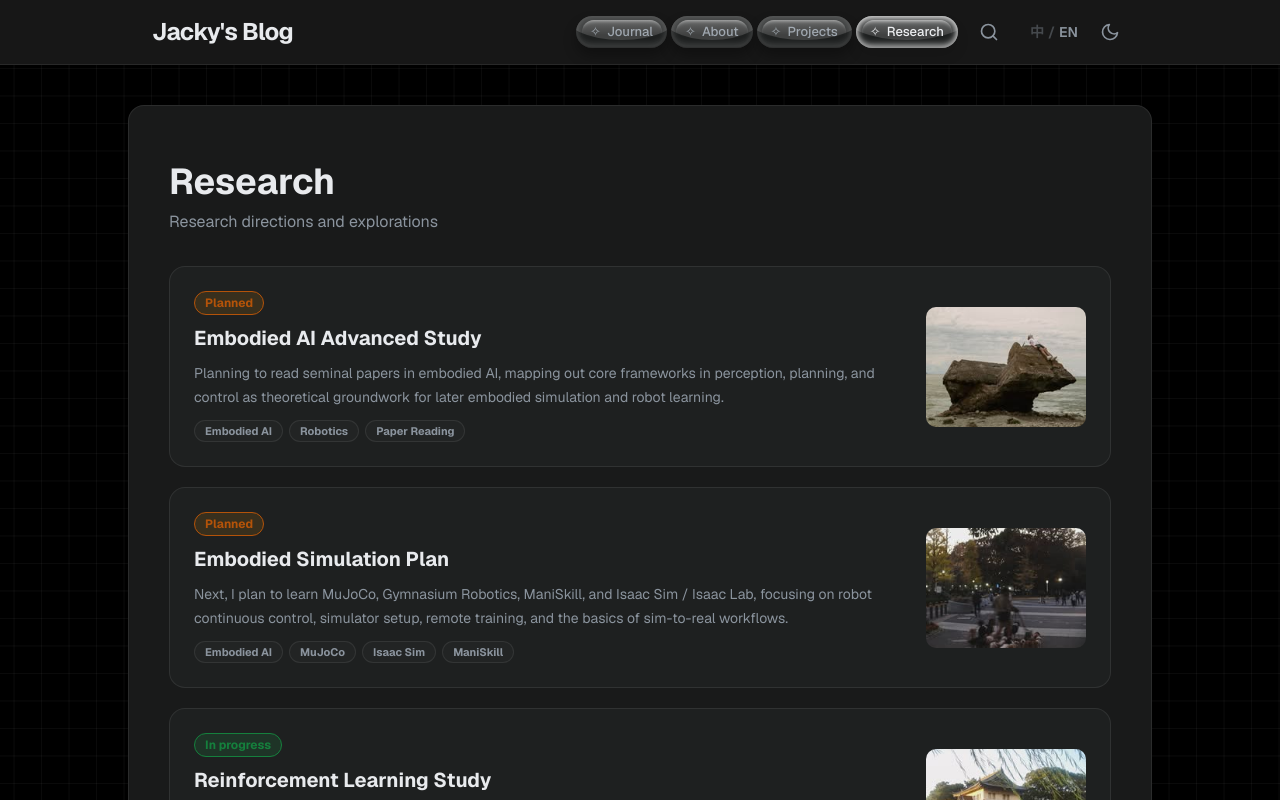
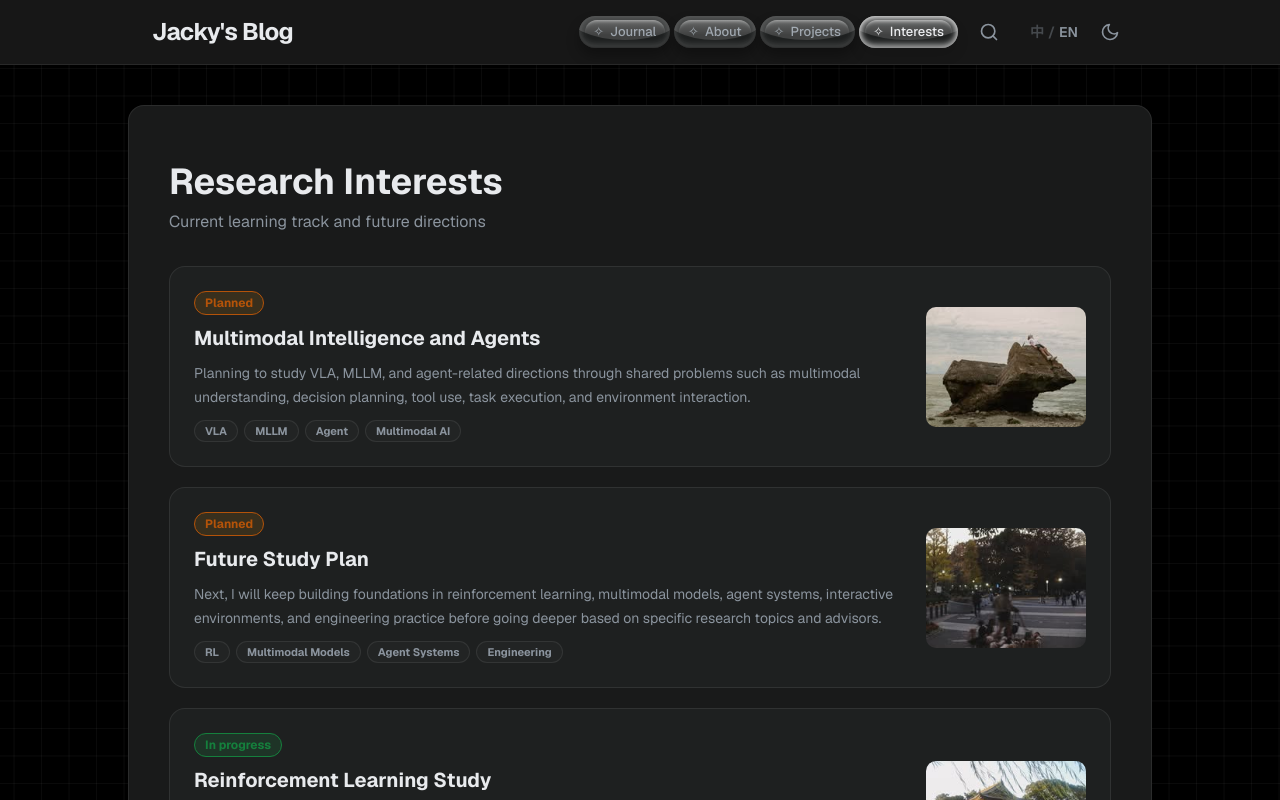
Before and after one commit to JackyHu0314/Blog, a React (Vite) app: page /research in a window 1280 px wide. Shown: the top 800 px of the page. Built offline with nearby package versions, Linux system fonts and the light colour scheme.

Commit message:
Refine research interests and profile copy

```diff
--- a/src/data/projects.js
+++ b/src/data/projects.js
@@ -3,8 +3,8 @@ export const projects = [
     id: 4,
     title: { zh: '图像风格迁移', en: 'Neural Style Transfer' },
     description: {
-      zh: '基于 PyTorch 和预训练 VGG19 的图像风格迁移项目，实现经典优化式 Neural Style Transfer，并扩展到 Fast Style Transfer。项目围绕内容损失、风格损失、Gram 矩阵和图像优化流程展开，用深度学习把内容图像转换为指定艺术风格。',
-      en: 'An image style-transfer project built with PyTorch and pretrained VGG19. It implements classic optimization-based Neural Style Transfer and extends to Fast Style Transfer, covering content loss, style loss, Gram matrices, and image optimization.',
+      zh: '基于 PyTorch 和预训练 VGG19 的图像风格迁移项目，实现经典优化式 Neural Style Transfer，并扩展到 Fast Style Transfer。当前已完成内容 / 风格损失、Gram 矩阵和图像优化流程，能够输出指定风格的迁移结果。',
+      en: 'An image style-transfer project built with PyTorch and pretrained VGG19. It implements optimization-based Neural Style Transfer and extends to Fast Style Transfer, with content/style loss, Gram matrices, image optimization, and generated style-transfer outputs.',
     },
     date: { zh: '2026 年 5 月', en: 'May 2026' },
     tags: ['Python', 'PyTorch', 'VGG19', 'Computer Vision', 'Style Transfer'],
@@ -14,8 +14,8 @@ export const projects = [
     id: 3,
     title: { zh: '中文外卖评论情感分析', en: 'Chinese Waimai Sentiment Analysis' },
     description: {
-      zh: '一个中文 NLP 迁移学习项目，使用 PyTorch + Hugging Face Transformers 加载中文 RoBERTa / BERT，为外卖评论训练正负情感分类模型。除了训练和预测，也包含测试集评估、错例导出和混合情绪分析。',
-      en: 'A Chinese NLP transfer-learning project using PyTorch and Hugging Face Transformers to fine-tune Chinese RoBERTa/BERT for positive/negative waimai review classification. It includes training, prediction, test-set evaluation, mistake export, and mixed-sentiment analysis.',
+      zh: '一个中文 NLP 迁移学习项目，使用 PyTorch + Hugging Face Transformers 加载中文 RoBERTa / BERT，为外卖评论训练正负情感分类模型。当前已包含训练、预测、测试集评估、错例导出和混合情绪分析，能形成完整的实验闭环。',
+      en: 'A Chinese NLP transfer-learning project using PyTorch and Hugging Face Transformers to fine-tune Chinese RoBERTa/BERT for waimai sentiment classification. It includes training, prediction, test-set evaluation, mistake export, mixed-sentiment analysis, and a complete experiment loop.',
     },
     date: { zh: '2026 年 4 月', en: 'April 2026' },
     tags: ['Python', 'PyTorch', 'Transformers', 'RoBERTa', 'NLP'],
@@ -25,8 +25,8 @@ export const projects = [
     id: 2,
     title: { zh: 'MNIST CNN 手写数字识别', en: 'MNIST CNN Digit Recognition' },
     description: {
-      zh: '基于 PyTorch 实现的手写数字识别练习项目，使用轻量级 CNN 在 MNIST 数据集上完成 0-9 分类，并支持命令行预测本地图片。项目完整跑通了数据加载、预处理、训练、保存权重和推理流程。',
-      en: 'A PyTorch handwriting recognition project that trains a lightweight CNN on MNIST for 0-9 digit classification and supports command-line prediction for local images. It walks through data loading, preprocessing, training, checkpoint saving, and inference.',
+      zh: '基于 PyTorch 实现的手写数字识别练习项目，使用轻量级 CNN 在 MNIST 数据集上完成 0-9 分类，并支持命令行预测本地图片。当前已跑通数据加载、预处理、训练、保存权重和推理流程，是后续视觉项目的基础练习。',
+      en: 'A PyTorch handwriting recognition project that trains a lightweight CNN on MNIST for 0-9 digit classification and supports command-line prediction for local images. It covers data loading, preprocessing, training, checkpoint saving, and inference as a foundation for later vision projects.',
     },
     date: { zh: '2026 年 3 月', en: 'March 2026' },
     tags: ['Python', 'PyTorch', 'torchvision', 'CNN', 'MNIST'],
@@ -36,8 +36,8 @@ export const projects = [
     id: 1,
     title: { zh: '个人博客', en: 'Personal Blog' },
     description: {
-      zh: '这个博客本身也是我持续迭代的项目：基于 Vite + React 19 + Tailwind CSS v4 构建，支持中英双语切换、亮色 / 暗色主题、随记、项目、科研、关于页面、活跃度热力图和站点统计。',
-      en: 'This blog is also an ongoing project of mine: built with Vite + React 19 + Tailwind CSS v4, with bilingual switching, light/dark themes, Journal, Projects, Research, About pages, an activity heatmap, and site stats.',
+      zh: '这个博客本身也是我持续迭代的项目：基于 Vite + React 19 + Tailwind CSS v4 构建，支持中英双语切换、亮色 / 暗色主题、随记、项目、研究兴趣、关于页面、活跃度热力图和站点统计。',
+      en: 'This blog is also an ongoing project of mine: built with Vite + React 19 + Tailwind CSS v4, with bilingual switching, light/dark themes, Journal, Projects, Research Interests, About pages, an activity heatmap, and site stats.',
     },
     date: { zh: '2026 年 3 月', en: 'March 2026' },
     tags: ['React 19', 'Vite 8', 'Tailwind CSS v4', 'React Router 7'],
--- a/src/data/research.js
+++ b/src/data/research.js
@@ -1,30 +1,30 @@
 export const research = [
   {
     id: 3,
-    title: { zh: '具身进阶', en: 'Embodied AI Advanced Study' },
+    title: { zh: '多模态智能与 Agent 方向', en: 'Multimodal Intelligence and Agents' },
     abstract: {
-      zh: '计划系统研读具身智能领域经典论文，梳理感知、规划与控制的核心框架，为后续具身仿真和机器人学习做理论储备。',
-      en: 'Planning to read seminal papers in embodied AI, mapping out core frameworks in perception, planning, and control as theoretical groundwork for later embodied simulation and robot learning.',
+      zh: '计划围绕 VLA、MLLM、Agent 等方向做系统学习，重点关注它们背后的共性问题：多模态理解、决策规划、工具调用、任务执行与环境交互，为后续不同研究方向打基础。',
+      en: 'Planning to study VLA, MLLM, and agent-related directions through shared problems such as multimodal understanding, decision planning, tool use, task execution, and environment interaction.',
     },
     status: '规划中',
-    tags: ['Embodied AI', 'Robotics', 'Paper Reading'],
+    tags: ['VLA', 'MLLM', 'Agent', 'Multimodal AI'],
   },
   {
     id: 4,
-    title: { zh: '具身仿真器学习计划', en: 'Embodied Simulation Plan' },
+    title: { zh: '后续学习计划', en: 'Future Study Plan' },
     abstract: {
-      zh: '下一阶段计划学习 MuJoCo、Gymnasium Robotics、ManiSkill 和 Isaac Sim / Isaac Lab，重点理解机器人连续控制、仿真环境搭建、远程训练与 sim-to-real 的基础流程。',
-      en: 'Next, I plan to learn MuJoCo, Gymnasium Robotics, ManiSkill, and Isaac Sim / Isaac Lab, focusing on robot continuous control, simulator setup, remote training, and the basics of sim-to-real workflows.',
+      zh: '后续会继续补齐强化学习、多模态大模型、智能体系统、交互环境与工程实践等基础。现阶段先建立通用能力，之后再根据具体课题和导师方向深入。',
+      en: 'Next, I will keep building foundations in reinforcement learning, multimodal models, agent systems, interactive environments, and engineering practice before going deeper based on specific research topics and advisors.',
     },
     status: '规划中',
-    tags: ['Embodied AI', 'MuJoCo', 'Isaac Sim', 'ManiSkill'],
+    tags: ['RL', 'Multimodal Models', 'Agent Systems', 'Engineering'],
   },
   {
     id: 1,
     title: { zh: '强化学习系统学习', en: 'Reinforcement Learning Study' },
     abstract: {
-      zh: '在完成深度学习基础后，当前重点学习强化学习的核心算法与工程实践，包括 MDP、策略梯度、Actor-Critic、PPO / SAC，以及如何把算法跑在连续控制任务上。',
-      en: 'After finishing deep-learning foundations, I am now focusing on reinforcement learning algorithms and engineering practice, including MDPs, policy gradients, Actor-Critic, PPO / SAC, and continuous-control tasks.',
+      zh: '在完成深度学习基础后，当前重点学习强化学习的核心概念与工程实践，包括 MDP、策略梯度、Actor-Critic、PPO / SAC，以及如何把算法稳定跑在实验环境中。',
+      en: 'After finishing deep-learning foundations, I am focusing on core reinforcement-learning concepts and engineering practice, including MDPs, policy gradients, Actor-Critic, PPO / SAC, and stable experiment workflows.',
     },
     status: '进行中',
     tags: ['Reinforcement Learning', 'PPO', 'SAC', 'Control'],
--- a/src/i18n/dictionary.js
+++ b/src/i18n/dictionary.js
@@ -4,7 +4,7 @@ export const dict = {
       journal: '随记',
       about: '关于我',
       projects: '项目',
-      research: '科研',
+      research: '研究兴趣',
       search: '搜索',
     },
     theme: {
@@ -18,13 +18,13 @@ export const dict = {
     },
     landing: {
       greeting: '你好，我是 Jacky',
-      subtitle: '欢迎来到我的小世界 — 记录生活、学业与科研的点滴',
+      subtitle: '欢迎来到我的小世界 — 记录生活、学业与学习轨迹',
       enter: '进入博客 →',
       entering: '进入中…',
     },
     journal: {
       title: '随记',
-      subtitle: '记录情感、学业、科研的点滴思考',
+      subtitle: '记录情感、学业和成长中的点滴思考',
       categories: {
         全部: '全部',
         情感: '情感',
@@ -41,8 +41,8 @@ export const dict = {
       introBody:
         '你好，我是 Jacky，西安交通大学在读生，主修数学。平时关注深度学习、Web 开发和一些基础设施方向，也在持续学习如何把想法做成作品。',
       interests: '兴趣',
-      interestsBody: '编程、深度学习、建网站、阅读、摄影、运动、听音乐。喜欢有趣的人，相信技术可以让世界变得更美好。',
-      skills: '技能',
+      interestsBody: '编程、深度学习、建网站、阅读、摄影、打球、听音乐。喜欢有趣的人，也喜欢把零散想法慢慢做成可以运行的东西。',
+      skills: '技术栈',
       contact: '联系',
       contactHint: '欢迎交流。',
       wechatHint: '扫一扫，加我微信',
@@ -54,8 +54,8 @@ export const dict = {
       viewDetail: '查看详情 →',
     },
     research: {
-      title: '科研',
-      subtitle: '我的研究方向与学术探索',
+      title: '研究兴趣',
+      subtitle: '当前学习主线与后续关注方向',
       status: {
         进行中: '进行中',
         已完成: '已完成',
@@ -68,7 +68,7 @@ export const dict = {
       journal: 'Journal',
       about: 'About',
       projects: 'Projects',
-      research: 'Research',
+      research: 'Interests',
       search: 'Search',
     },
     theme: {
@@ -105,8 +105,8 @@ export const dict = {
       introBody:
         "Hi, I'm Jacky, a Mathematics student at Xi'an Jiaotong University. I focus on deep learning, web development, and infrastructure, and I keep learning how to turn ideas into real projects.",
       interests: 'Interests',
-      interestsBody: 'Programming, deep learning, web development, reading, photography, sports, and listening to music. I enjoy meeting interesting people and believe technology makes the world better.',
-      skills: 'Skills',
+      interestsBody: 'Programming, deep learning, web development, reading, photography, basketball, and music. I enjoy turning scattered ideas into things that actually run.',
+      skills: 'Tech Stack',
       contact: 'Contact',
       contactHint: 'Always open to conversation.',
       wechatHint: 'Scan to add me on WeChat',
@@ -118,8 +118,8 @@ export const dict = {
       viewDetail: 'View details →',
     },
     research: {
-      title: 'Research',
-      subtitle: 'Research directions and explorations',
+      title: 'Research Interests',
+      subtitle: 'Current learning track and future directions',
       status: {
         进行中: 'In progress',
         已完成: 'Completed',
--- a/src/pages/About.jsx
+++ b/src/pages/About.jsx
@@ -3,7 +3,7 @@ import DynamicCard from '../components/DynamicCard'
 import QRCard from '../components/QRCard'
 import HuggingFaceIcon from '../components/HuggingFaceIcon'
 
-const skills = ['Python', 'C++', 'C', 'Bash', 'Git', 'PyTorch', 'Deep Learning', 'Adobe Premiere Pro', 'Basketball']
+const skills = ['Python', 'C++', 'C', 'Bash', 'Git', 'PyTorch', 'Deep Learning', 'Adobe Premiere Pro']
 
 const siteLinks = [
   {
--- a/src/pages/Research.jsx
+++ b/src/pages/Research.jsx
@@ -13,8 +13,18 @@ const statusColors = {
   '已完成': { bg: 'rgba(59,130,246,0.12)', fg: '#1d4ed8', border: '#1d4ed8' },
   '规划中': { bg: 'rgba(245,158,11,0.12)', fg: '#b45309', border: '#b45309' },
 }
+
+const statusOrder = {
+  '规划中': 0,
+  '进行中': 1,
+  '已完成': 2,
+}
+
 export default function Research() {
   const { t, tr } = useLanguage()
+  const orderedResearch = [...research].sort(
+    (a, b) => (statusOrder[a.status] ?? 1) - (statusOrder[b.status] ?? 1)
+  )
 
   return (
     <div>
@@ -22,7 +32,7 @@ export default function Research() {
       <p className="text-text-secondary mb-8">{t('research.subtitle')}</p>
 
       <div className="rcard-list">
-        {research.map((item, i) => {
+        {orderedResearch.map((item, i) => {
           const sc = statusColors[item.status] || statusColors['规划中']
           return (
             <div key={item.id} className="rcard">
```
